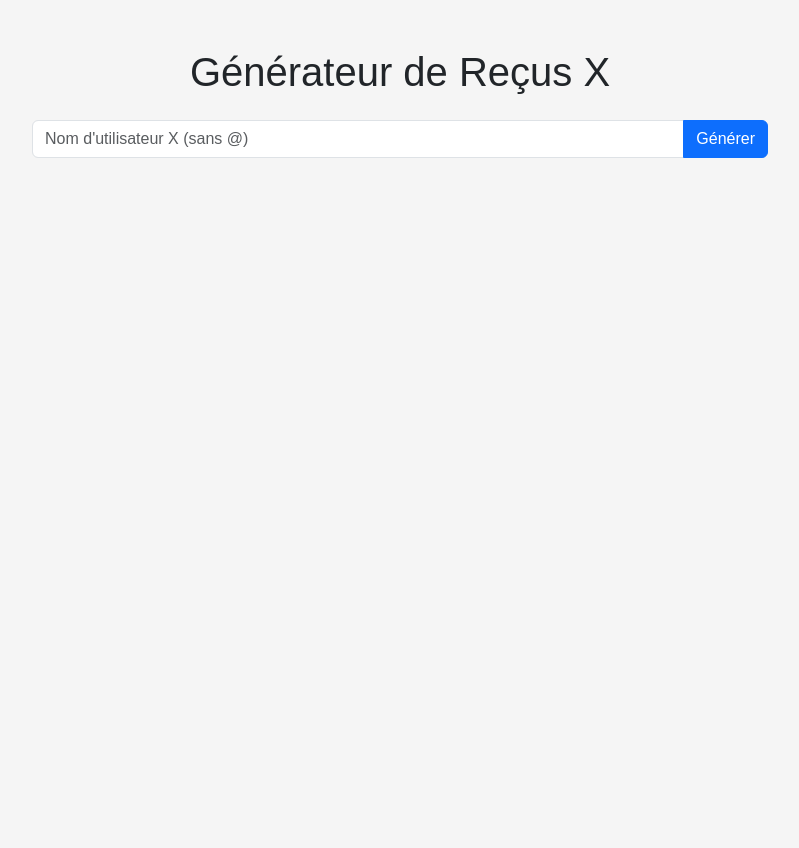
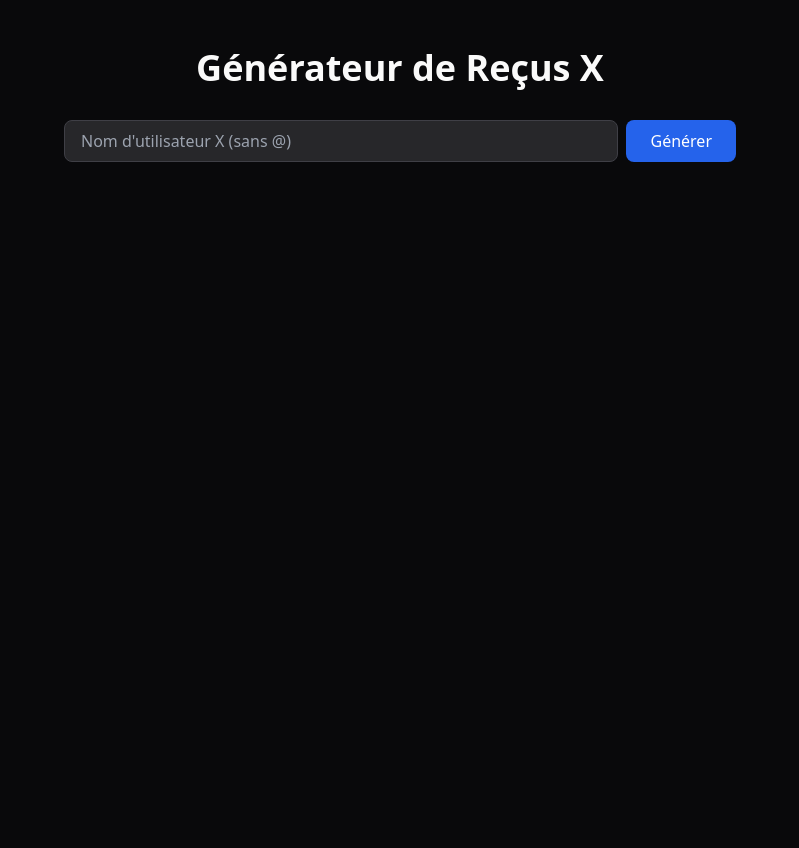
Before and after one commit to LouisMasson/XReceiptGenerator, a Flask app: page / in a window 1280 px wide. Shown: the whole page, without its empty margins (240-1039 px from the left). Before the commit the page ends 158 px from the top, so only its background shows below. Run offline with Flask 3, Linux system fonts and the light colour scheme; some libraries are stand-ins or nearby versions.

Commit message:
Agent query: Veuillez vérifier si la nouvelle interface utilisateur fonctionne correctement avec le style Tailwind et les animations (focus sur l'input, loading sur le bouton, shake sur les erreurs, slide-in pour le reçu). Est-ce que le design est moderne et cohérent avec le style shadcn ?

```diff
--- a/static/css/style.css
+++ b/static/css/style.css
@@ -1,25 +1,32 @@
-body {
-    background-color: #f5f5f5;
-    font-family: 'Arial', sans-serif;
+:root {
+    --background: 240 10% 3.9%;
+    --foreground: 0 0% 98%;
+    --border: 240 3.7% 15.9%;
+    --input: 240 3.7% 15.9%;
+    --ring: 240 4.9% 83.9%;
+    --primary: 240 5.9% 10%;
+    --primary-foreground: 0 0% 98%;
+    --secondary: 240 3.7% 15.9%;
+    --secondary-foreground: 0 0% 98%;
+    --radius: 0.5rem;
 }
 
 .receipt {
-    background-color: white;
-    padding: 2rem;
-    max-width: 400px;
-    margin: 0 auto;
     font-family: 'VT323', monospace;
-    border-radius: 4px;
-    box-shadow: 0 2px 4px rgba(0,0,0,0.1);
     position: relative;
     overflow: hidden;
+    animation: slideIn 0.3s ease-out;
 }
-.profile-image {
-    width: 100px;
-    height: 100px;
-    border-radius: 50%;
-    margin: 0 auto 1rem auto;
-    display: block;
+
+@keyframes slideIn {
+    from {
+        opacity: 0;
+        transform: translateY(20px);
+    }
+    to {
+        opacity: 1;
+        transform: translateY(0);
+    }
 }
 
 .receipt::before {
--- a/static/js/receipt.js
+++ b/static/js/receipt.js
@@ -15,19 +15,28 @@
             return;
         }
 
+        const loadingIcon = document.getElementById('loading-icon');
+        const generateBtn = document.getElementById('generate');
+
         try {
+            loadingIcon.classList.remove('hidden');
+            generateBtn.disabled = true;
+
             const response = await fetch(`/api/user/${username}`);
             const data = await response.json();
 
             if (response.ok) {
                 updateReceipt(data.data);
-                receiptContainer.classList.remove('d-none');
-                errorDiv.classList.add('d-none');
+                receiptContainer.classList.remove('hidden');
+                errorDiv.classList.add('hidden');
             } else {
                 showError(data.error || "Erreur lors de la récupération des données");
             }
         } catch (error) {
             showError("Erreur de connexion au serveur");
+        } finally {
+            loadingIcon.classList.add('hidden');
+            generateBtn.disabled = false;
         }
     }
 
@@ -98,7 +107,13 @@
 
     function showError(message) {
         errorDiv.textContent = message;
-        errorDiv.classList.remove('d-none');
-        receiptContainer.classList.add('d-none');
+        errorDiv.classList.remove('hidden');
+        errorDiv.classList.add('shake');
+        receiptContainer.classList.add('hidden');
+
+        // Remove shake class after animation completes
+        setTimeout(() => {
+            errorDiv.classList.remove('shake');
+        }, 500);
     }
 });
--- a/templates/index.html
+++ b/templates/index.html
@@ -1,55 +1,94 @@
 <!DOCTYPE html>
-<html lang="fr">
+<html lang="fr" class="dark">
 <head>
     <meta charset="UTF-8">
     <meta name="viewport" content="width=device-width, initial-scale=1.0">
     <title>Générateur de Reçus X</title>
-    <link href="https://cdn.jsdelivr.net/npm/bootstrap@5.3.0/dist/css/bootstrap.min.css" rel="stylesheet">
+    <script src="https://cdn.tailwindcss.com"></script>
     <link href="https://fonts.googleapis.com/css2?family=VT323&display=swap" rel="stylesheet">
+    <script>
+        tailwind.config = {
+            darkMode: 'class',
+            theme: {
+                extend: {
+                    colors: {
+                        border: "hsl(var(--border))",
+                        input: "hsl(var(--input))",
+                        ring: "hsl(var(--ring))",
+                        background: "hsl(var(--background))",
+                        foreground: "hsl(var(--foreground))",
+                        primary: {
+                            DEFAULT: "hsl(var(--primary))",
+                            foreground: "hsl(var(--primary-foreground))",
+                        },
+                        secondary: {
+                            DEFAULT: "hsl(var(--secondary))",
+                            foreground: "hsl(var(--secondary-foreground))",
+                        },
+                    },
+                    borderRadius: {
+                        lg: "var(--radius)",
+                        md: "calc(var(--radius) - 2px)",
+                        sm: "calc(var(--radius) - 4px)",
+                    },
+                },
+            },
+        }
+    </script>
     <link rel="stylesheet" href="{{ url_for('static', filename='css/style.css') }}">
 </head>
-<body>
-    <div class="container">
-        <div class="row justify-content-center">
-            <div class="col-md-8 text-center">
-                <h1 class="mt-5 mb-4">Générateur de Reçus X</h1>
+<body class="min-h-screen bg-zinc-950 text-zinc-50">
+    <div class="container mx-auto px-4">
+        <div class="max-w-2xl mx-auto">
+            <h1 class="text-4xl font-bold text-center mt-12 mb-8">Générateur de Reçus X</h1>
 
-                <div class="input-group mb-4">
-                    <input type="text" id="username" class="form-control"
+            <div class="flex gap-2 mb-8">
+                <input type="text"
+                       id="username"
+                       class="flex-1 px-4 py-2 rounded-lg bg-zinc-800 border border-zinc-700 focus:border-blue-500 focus:ring-2 focus:ring-blue-500 focus:outline-none transition-all"
                        placeholder="Nom d'utilisateur X (sans @)">
-                    <button class="btn btn-primary" id="generate">Générer</button>
+                <button id="generate"
+                        class="px-6 py-2 bg-blue-600 hover:bg-blue-700 text-white rounded-lg transition-colors duration-200 flex items-center gap-2">
+                    <span>Générer</span>
+                    <svg class="w-4 h-4 animate-spin hidden" id="loading-icon" viewBox="0 0 24 24">
+                        <circle class="opacity-25" cx="12" cy="12" r="10" stroke="currentColor" stroke-width="4"></circle>
+                        <path class="opacity-75" fill="currentColor" d="M4 12a8 8 0 018-8V0C5.373 0 0 5.373 0 12h4z"></path>
+                    </svg>
+                </button>
             </div>
 
-                <div id="error" class="alert alert-danger d-none"></div>
+            <div id="error" class="bg-red-500/10 border border-red-500/20 text-red-500 p-4 rounded-lg mb-6 hidden"></div>
 
-                <div id="receipt-container" class="d-none">
-                    <div id="receipt" class="receipt">
+            <div id="receipt-container" class="hidden">
+                <div id="receipt" class="receipt bg-white text-black p-6 rounded-lg shadow-2xl mx-auto max-w-md transform transition-all duration-300">
                     <div class="receipt-header">
-                            <h2>REÇU X</h2>
-                            <p class="date"></p>
+                        <h2 class="text-2xl font-bold mb-2">REÇU X</h2>
+                        <p class="date text-gray-600"></p>
                     </div>
-                        <div class="receipt-content">
+                    <div class="receipt-content space-y-4">
                         <img class="profile-image" alt="Photo de profil">
-                            <p class="username"></p>
-                            <p class="verified"></p>
-                            <p class="bio"></p>
-                            <p class="url"></p>
-                            <p class="joined"></p>
+                        <p class="username font-medium"></p>
+                        <p class="verified text-blue-600"></p>
+                        <p class="bio text-gray-600"></p>
+                        <p class="url text-blue-600"></p>
+                        <p class="joined text-gray-600"></p>
                         <p class="followers"></p>
                         <p class="following"></p>
                         <p class="tweets"></p>
                         <p class="likes"></p>
                     </div>
                     <div class="receipt-footer">
-                            <p>*** Merci de votre visite ***</p>
+                        <p class="text-gray-600">*** Merci de votre visite ***</p>
                     </div>
                 </div>
 
-                    <div class="action-buttons mt-4">
-                        <button class="btn btn-success" id="download">
-                            Télécharger
+                <div class="flex justify-center mt-8 gap-4">
+                    <button class="px-6 py-2 bg-green-600 hover:bg-green-700 text-white rounded-lg transition-colors duration-200 flex items-center gap-2" id="download">
+                        <svg class="w-5 h-5" fill="none" stroke="currentColor" viewBox="0 0 24 24">
+                            <path stroke-linecap="round" stroke-linejoin="round" stroke-width="2" d="M4 16v1a3 3 0 003 3h10a3 3 0 003-3v-1m-4-8l-4 4m0 0l-4-4m4 4V4"/>
+                        </svg>
+                        <span>Télécharger</span>
                     </button>
-                    </div>
                 </div>
             </div>
         </div>
```
Also changed, not shown: other parts of static/css/style.css (+44 -10 lines). Lines whose indentation alone changed are shown as unchanged.
